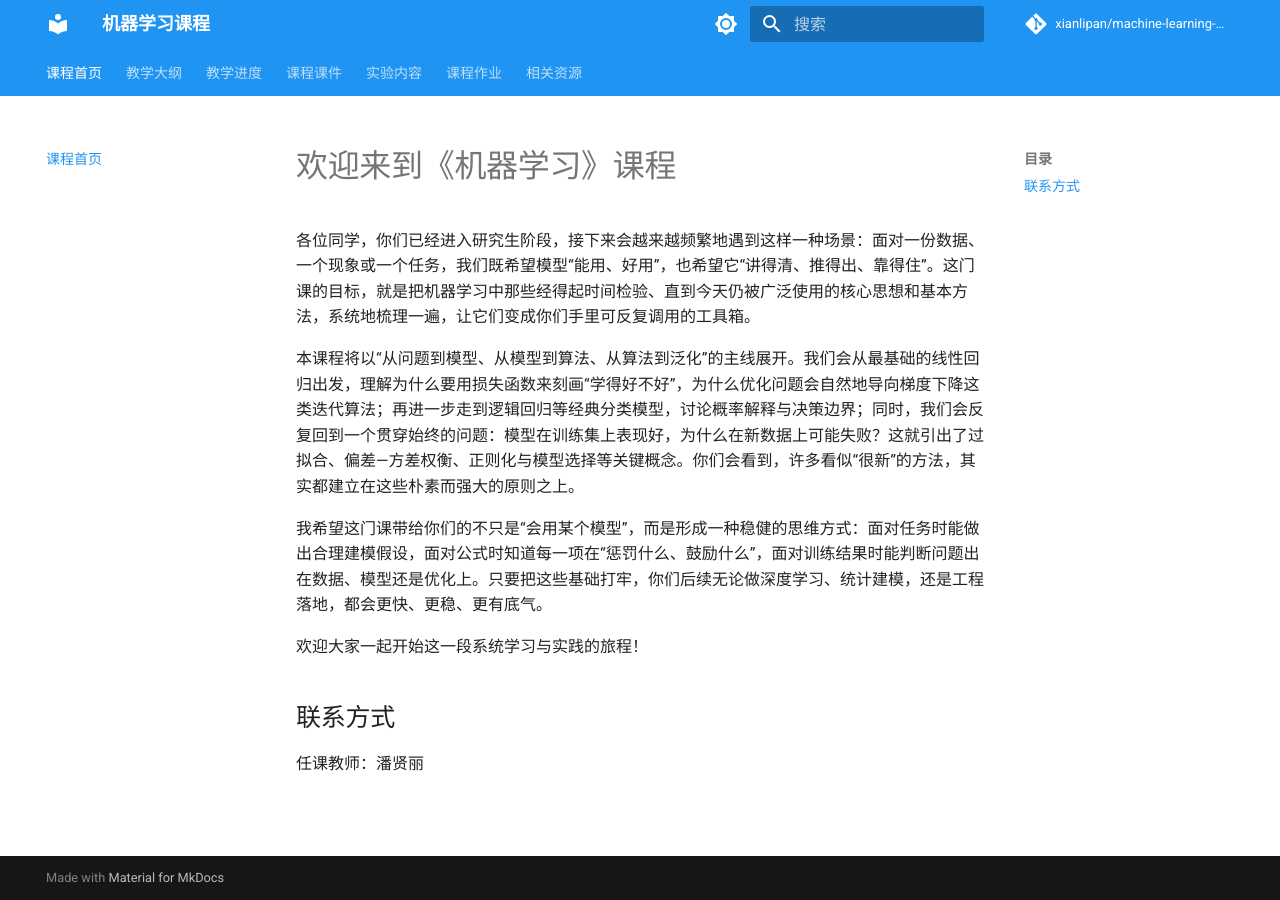
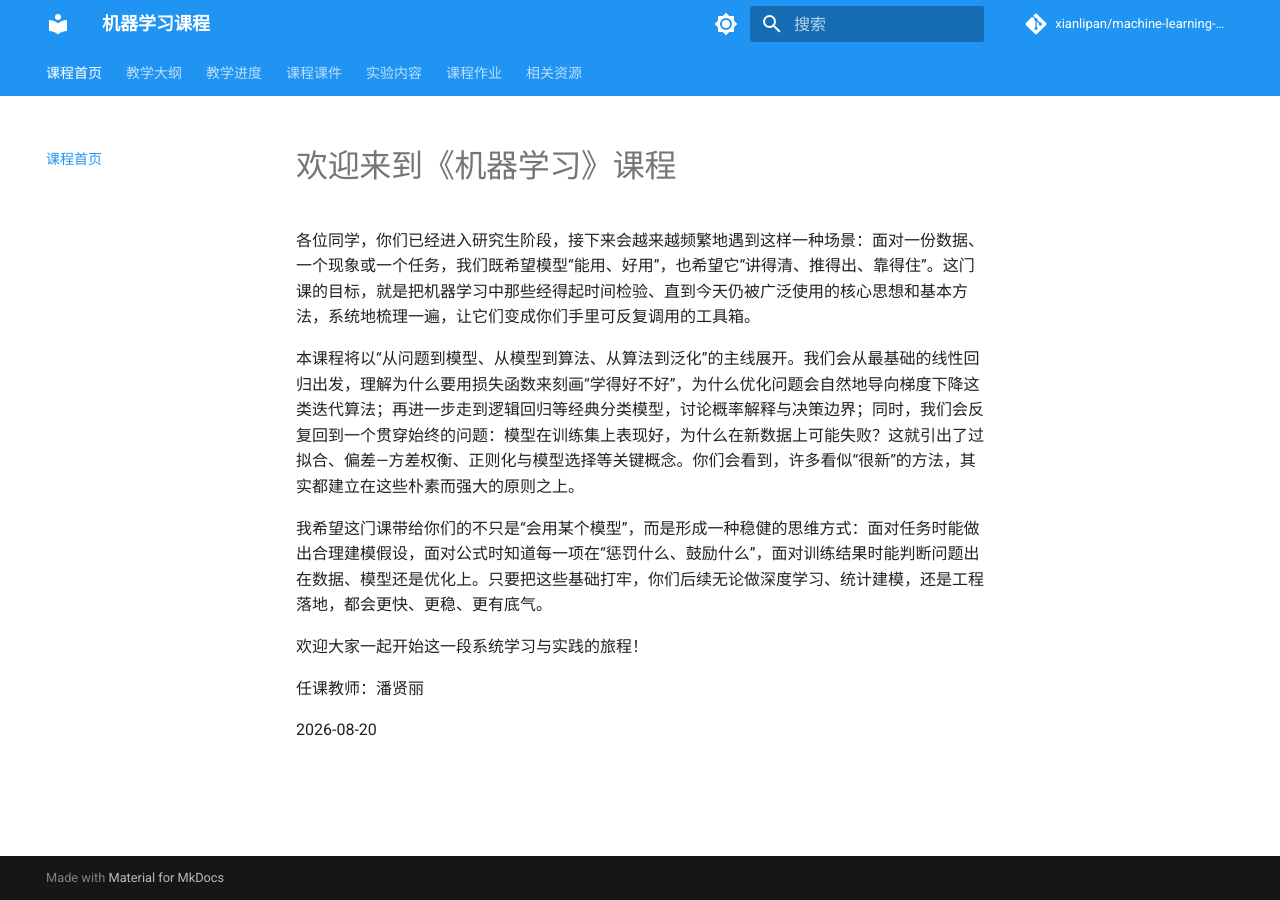
Before and after one commit to xianlipan/machine-learning-course, an MkDocs documentation site: the page built from docs/index.md, in a window 1280 px wide. Built offline with MkDocs 1.6.1 and Material for MkDocs 9.7.7, drawn with Linux system fonts in a browser that asks for light colours; comment, search, counter and statistics services are not loaded.

Commit message:
Update index.md

```diff
--- a/docs/index.md
+++ b/docs/index.md
@@ -8,6 +8,6 @@
 
 欢迎大家一起开始这一段系统学习与实践的旅程！
 
-## 联系方式
+任课教师：潘贤丽
 
-任课教师：潘贤丽
+2026-08-20
```
